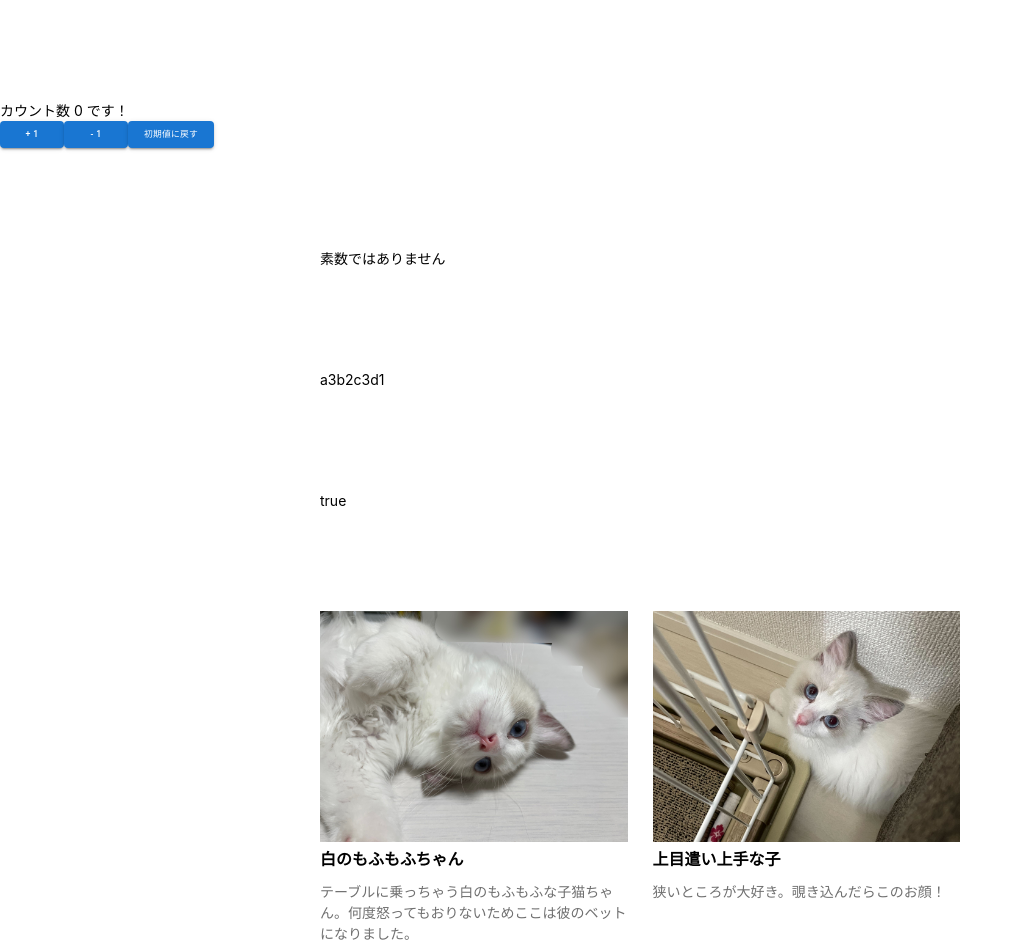
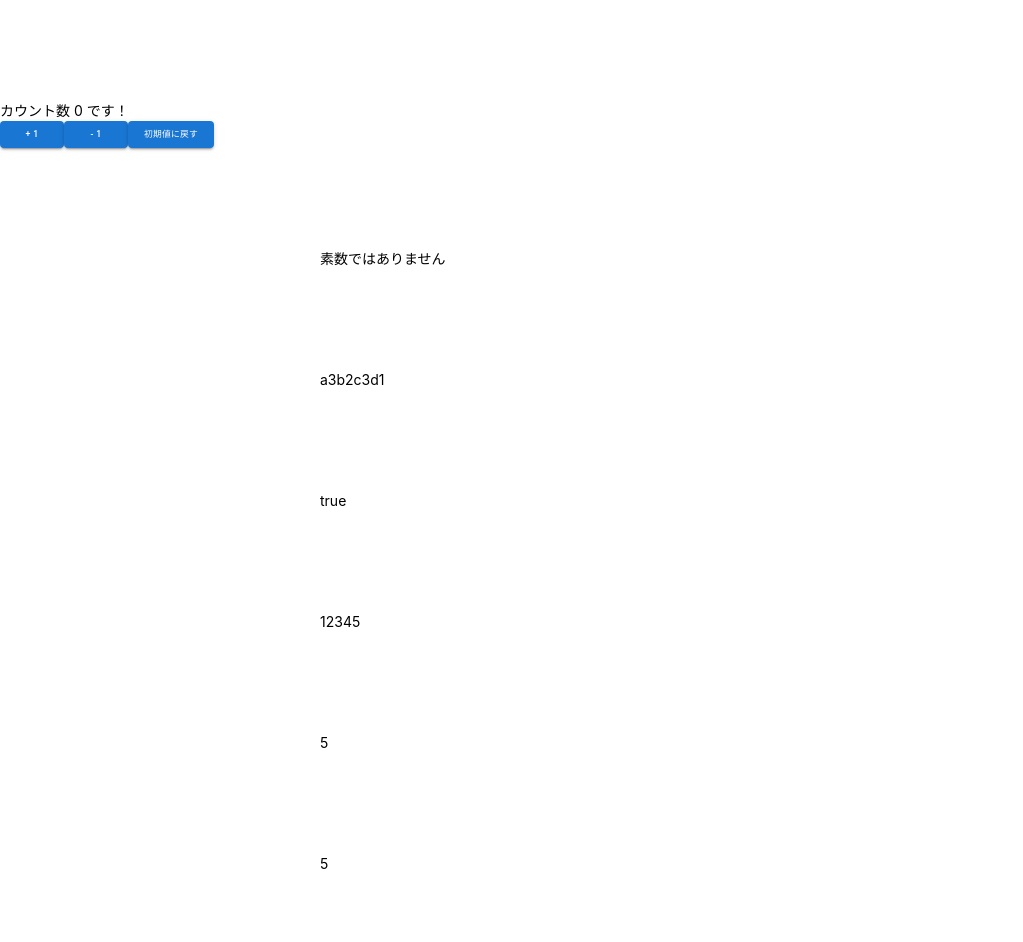
Before and after one commit to yk57-miya/react-hooks, a Next.js app: page /page1 in a window 1280 px wide. Shown: the top 942 px of the page, without its empty margins (0-1023 px from the left). Built offline with nearby package versions, Linux system fonts and the light colour scheme.

Commit message:
勉強会12/27

```diff
--- a/pages/page1.tsx
+++ b/pages/page1.tsx
@@ -88,6 +88,54 @@ const leapYear = (year: number) => {
   }
 };
 
+// 問題:
+// 配列内の重複した要素を削除する関数 `removeDuplicates` を作成してください。
+// この関数は、整数の配列を引数として受け取り、重複した要素を削除した新しい配列を返す必要があります。
+
+// 例:
+// 入力: [1, 2, 2, 3, 4, 4, 5]
+// 出力: [1, 2, 3, 4, 5]
+// 以下にコードを書いてください。
+const removeDuplicates = (array: number[]) => {
+  const newArray: number[] = [];
+  array.forEach((number, idx) => {
+    if (number === array[idx - 1]) {
+      return;
+    } else {
+      newArray.push(number);
+    }
+  });
+  return newArray;
+};
+
+// おしゃれな書き方(1行で！)input大事！
+function _removeDuplicates(array: number[]) {
+  return [...new Set(array)];
+}
+
+// 問題:
+// 配列内の最大値を見つける関数 `findMax` を作成してください。
+// この関数は、整数の配列を引数として受け取り、配列内の最大値を返す必要があります。
+
+// 例:
+// 入力: [1, 2, 3, 4, 5]
+// 出力: 5
+// 以下にコードを書いてください。
+const findMax = (array: number[]) => {
+  let newArray = [];
+  newArray = array.sort((a, b) => {
+    if (a > b) return -1;
+    else if (b > a) return 1;
+    else return 0;
+  });
+  return newArray[0];
+};
+
+// おしゃれな書き方(1行で！)input大事！
+function _findMax(array: number[]) {
+  return Math.max(...array);
+}
+
 const Page1: NextPage = () => {
   const [count, dispatch] = useReducer(reducerFunc, initialState);
 
@@ -156,6 +204,18 @@ const Page1: NextPage = () => {
 
         <div className="max-w-5xl my-40 mx-auto gap-10">
           {leapYear(400) ? 'true' : 'false'}
+        </div>
+
+        <div className="max-w-5xl my-40 mx-auto gap-10">
+          {removeDuplicates([1, 2, 2, 3, 4, 4, 5])}
+        </div>
+
+        <div className="max-w-5xl my-40 mx-auto gap-10">
+          {findMax([1, 2, 3, 4, 5])}
+        </div>
+
+        <div className="max-w-5xl my-40 mx-auto gap-10">
+          {_findMax([1, 2, 3, 4, 5])}
         </div>
 
         <div className="hidden md:flex max-w-5xl mx-auto gap-10">
```
